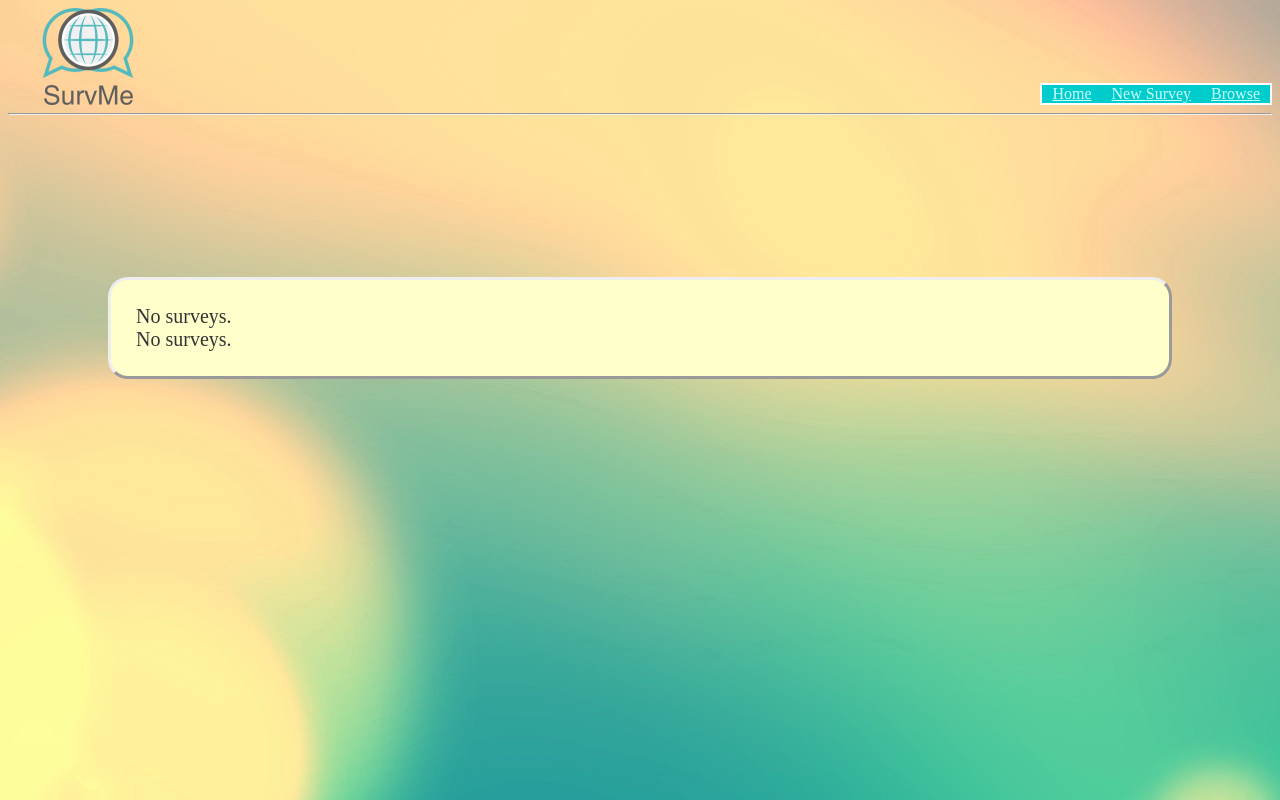
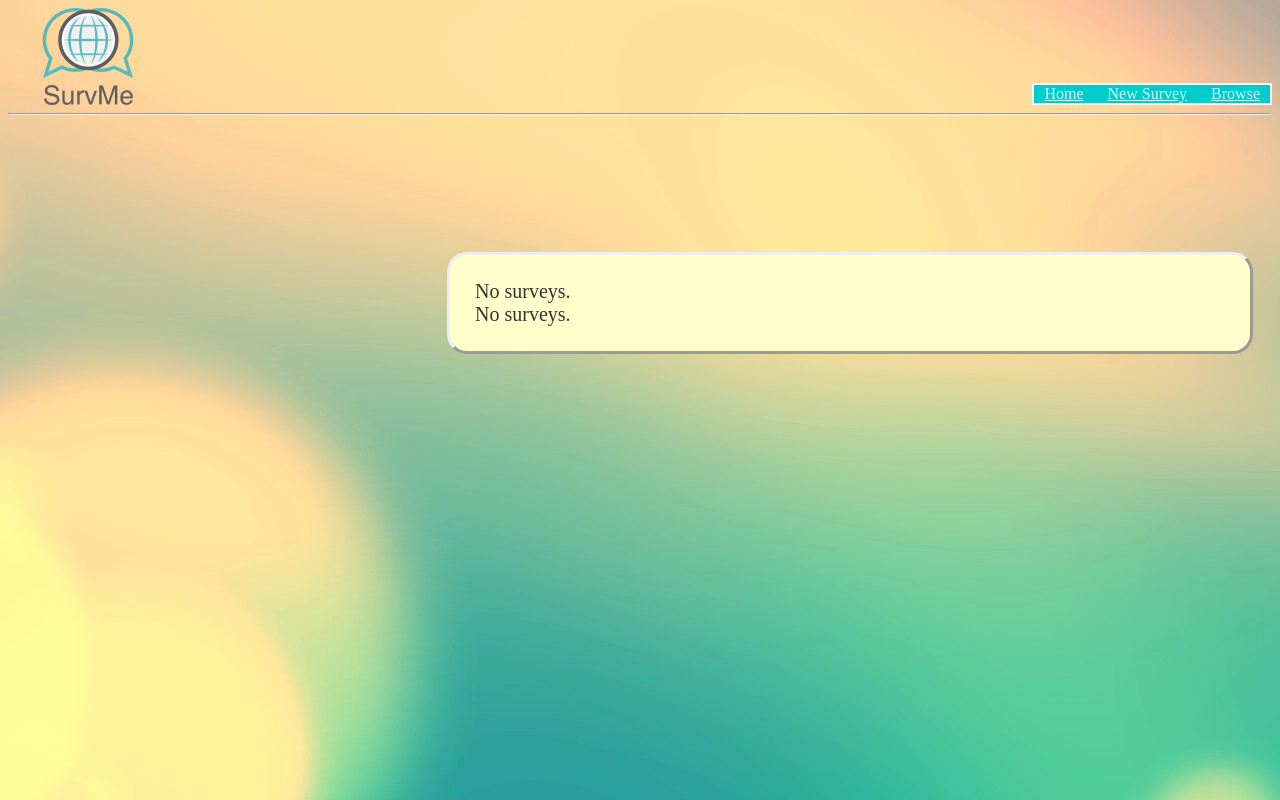
Before and after one commit to meet-projects/survme-y2-2013, a Django app: page /home/ in a window 1280 px wide. Run offline with Django 3.2, Linux system fonts and the light colour scheme; data that the repository does not hold is empty.

Commit message:
basic css and such

```diff
--- a/home/static/css/base.css
+++ b/home/static/css/base.css
@@ -21,7 +21,7 @@ a.survey_link:link, a.survey_link:visited {
 #nav span {padding: 10px;
 }
 
-#body {
+body {
   background-image: url('../images/cloud-flares.jpg');
 }
 
--- a/home/static/css/home.css
+++ b/home/static/css/home.css
@@ -1,25 +1,31 @@
 #feed {font-size: 20px; color: #333333;
+	width: 800px;
+	float: right;
+	margin-right: 100px;
 }
 a.navbar:link, a.navbar:visited {
 	color: #CCFFFF ;
 }
 
 #mostRecent {background-color: #FFFFCC;
-	margin:100px;
+	margin:75px;
 	padding:25px;
 	border-radius:1em 1em 1em 1em;
 	border-style:outset;
+	width:750px;
 }
 
 #mostRecent:hover{
 	border-style:inset;
 }
 
-#mostPopular {background-color: #FFFFCC;
-	margin:100px;
+#mostPopular {
+	background-color: #FFFFCC;
+	margin:75px;
 	padding:25px;
 	border-radius:1em 1em 1em 1em;
 	border-style:outset;
+	width:750px
 }
 
 #mostPopular:hover{
--- a/home/templates/base.html
+++ b/home/templates/base.html
@@ -11,16 +11,15 @@
 
 	{% endblock %}
 </head>
-<body id= "body" >
-	<div id="error" style="display:none;">
-		Error.
-	</div>
+<body>
+	<div id="error" style="display:none;">Error.</div>
 	<div>
 		<a href= "/home"><img src="{{ STATIC_URL }}images/new_logo.png"/></a>
 		<div id="menu">
 			<div id="nav">
-				<span><a class= "navbar"href="/home">Home</a></span><span><a class= "navbar" href="/new">New Survey</a></span><span><a class= "navbar" href="/browse">Browse</a></span>
-
+				<span><a class= "navbar"href="/home">Home</a></span>
+				<span><a class= "navbar" href="/new">New Survey</a></span>
+				<span><a class= "navbar" href="/browse">Browse</a></span>
 			</div>
 		</div>
 	</div>
```
